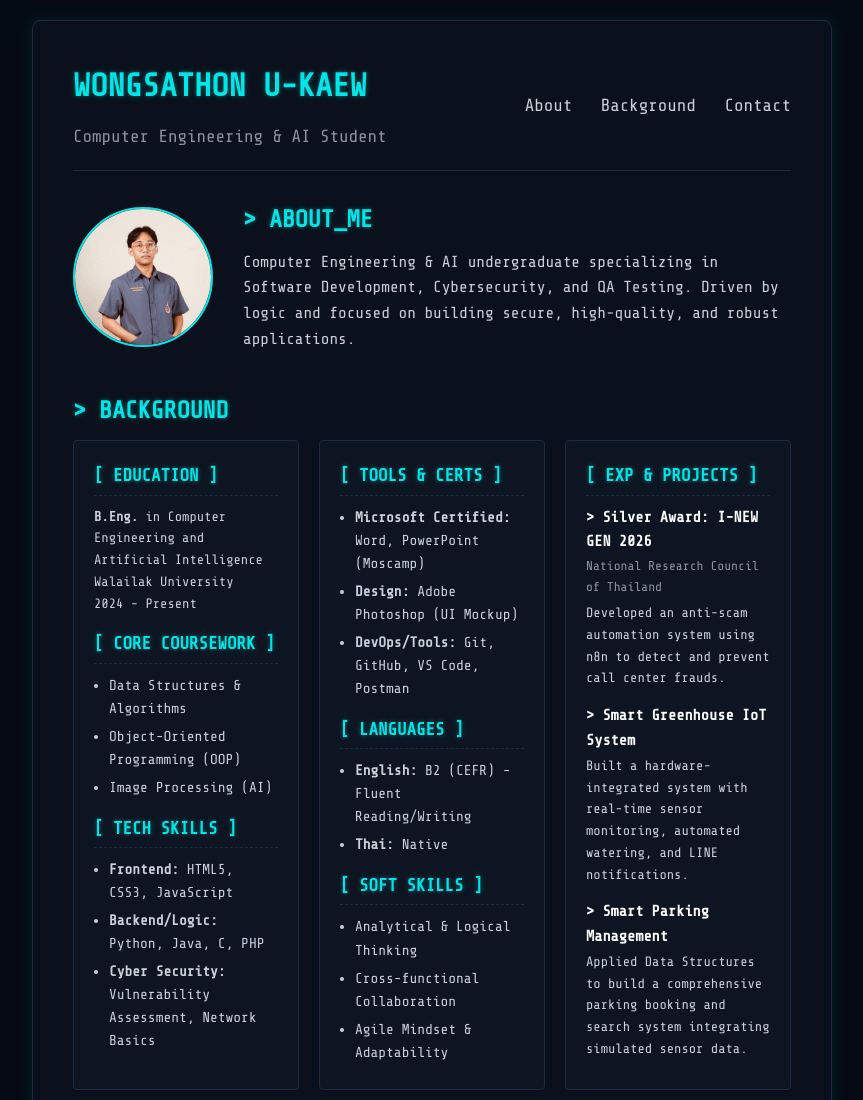
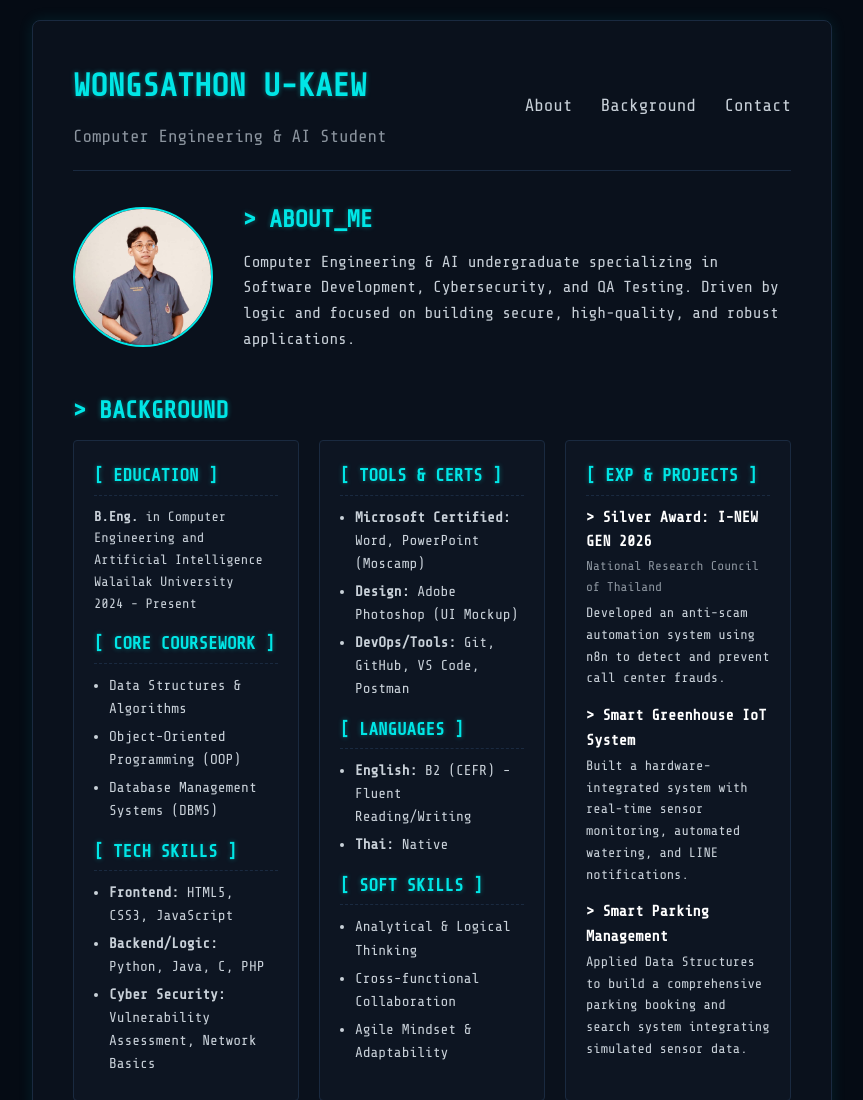
Before and after one commit to Agent00PED/My-Resume, a plain HTML site: page index.html in a window 1280 px wide. Shown: the top 1100 px of the page, without its empty margins (208-1071 px from the left). Drawn offline with nearby package versions, Linux system fonts and the light colour scheme.

Commit message:
Update index.html

```diff
--- a/index.html
+++ b/index.html
@@ -48,7 +48,7 @@
                         <ul class="sub-list" style="margin-bottom: 15px;">
                             <li>Data Structures & Algorithms</li>
                             <li>Object-Oriented Programming (OOP)</li>
-                            <li>Image Processing (AI)</li>
+                            <li>Database Management Systems (DBMS)</li>
                         </ul>
 
                         <h3>[ TECH SKILLS ]</h3>
```
